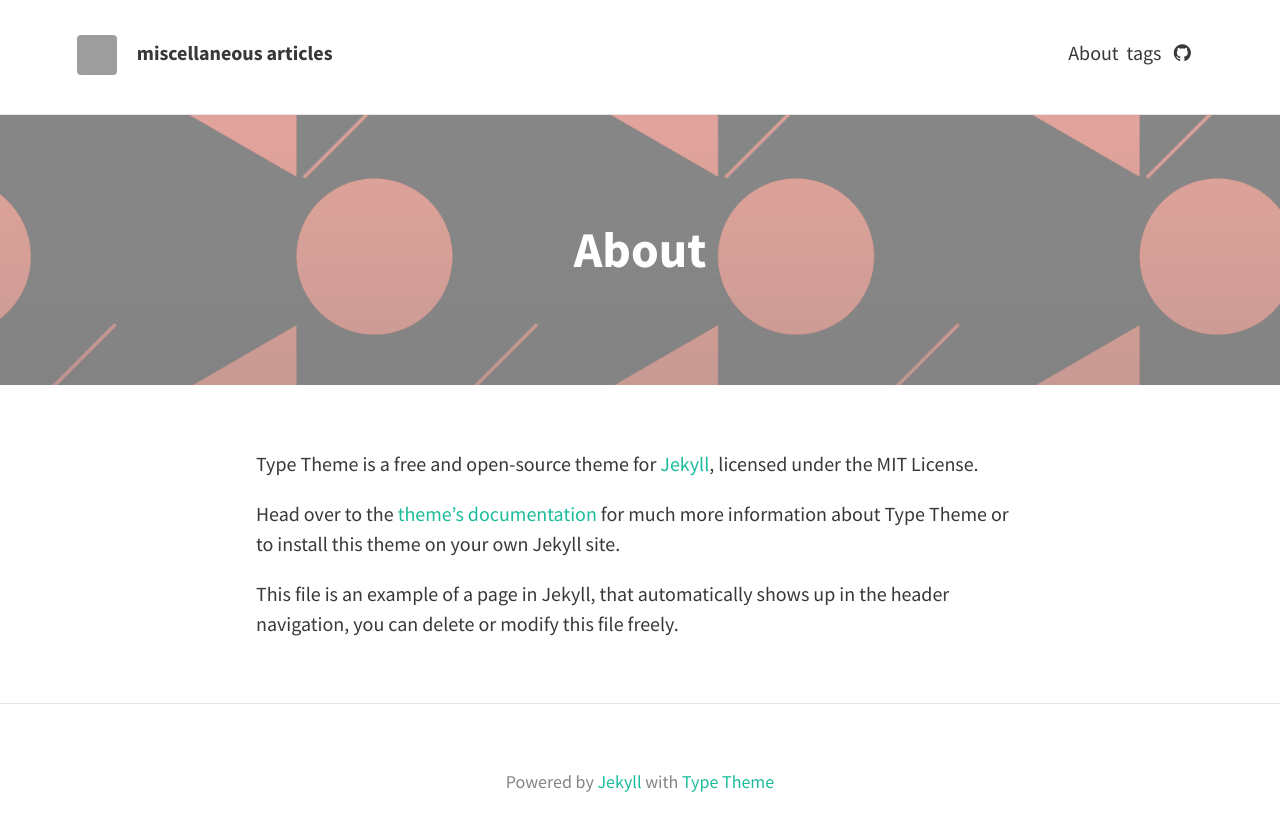
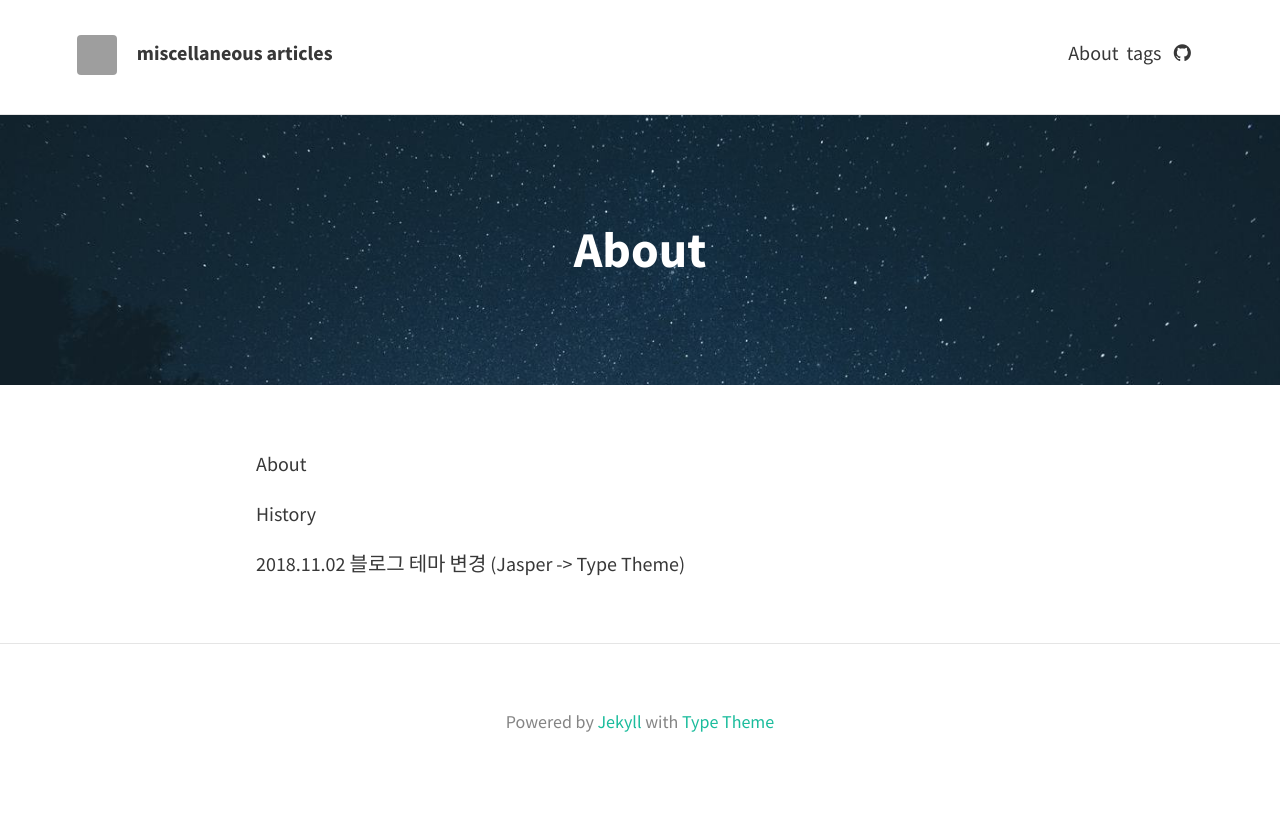
Before and after one commit to DasomKang/dasomkang.github.io, a Jekyll site: the page built from about.md, in a window 1280 px wide. Shown: the top 831 px of the page. Built offline with Jekyll 4.4.1, drawn with Linux system fonts in a browser that asks for light colours; grey boxes are pictures that could not be loaded.

Commit message:
theme changed

```diff
--- a/about.md
+++ b/about.md
@@ -2,11 +2,17 @@
 layout: page
 title: About
 permalink: /about/
-feature-img: "assets/img/sample_feature_img_2.png"
+feature-img: "assets/img/cover4.jpg"
 ---
 
-Type Theme is a free and open-source theme for [Jekyll](http://jekyllrb.com/), licensed under the MIT License.
 
-Head over to the [theme's documentation](https://rohanchandra.github.io/project/type/) for much more information about Type Theme or to install this theme on your own Jekyll site.
 
-This file is an example of a page in Jekyll, that automatically shows up in the header navigation, you can delete or modify this file freely.
+About
+
+
+
+
+
+History
+
+2018.11.02 블로그 테마 변경 (Jasper -> Type Theme)
```
